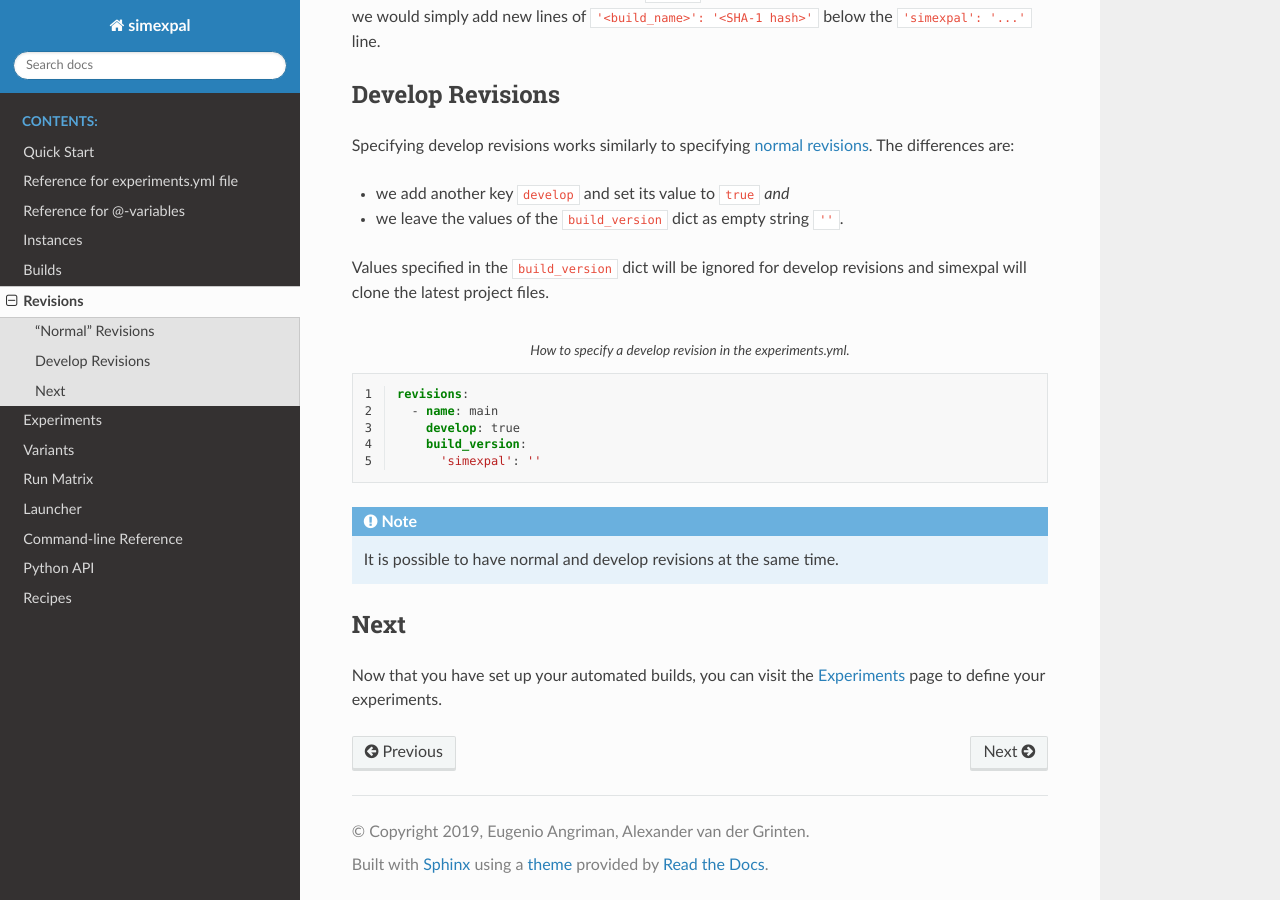
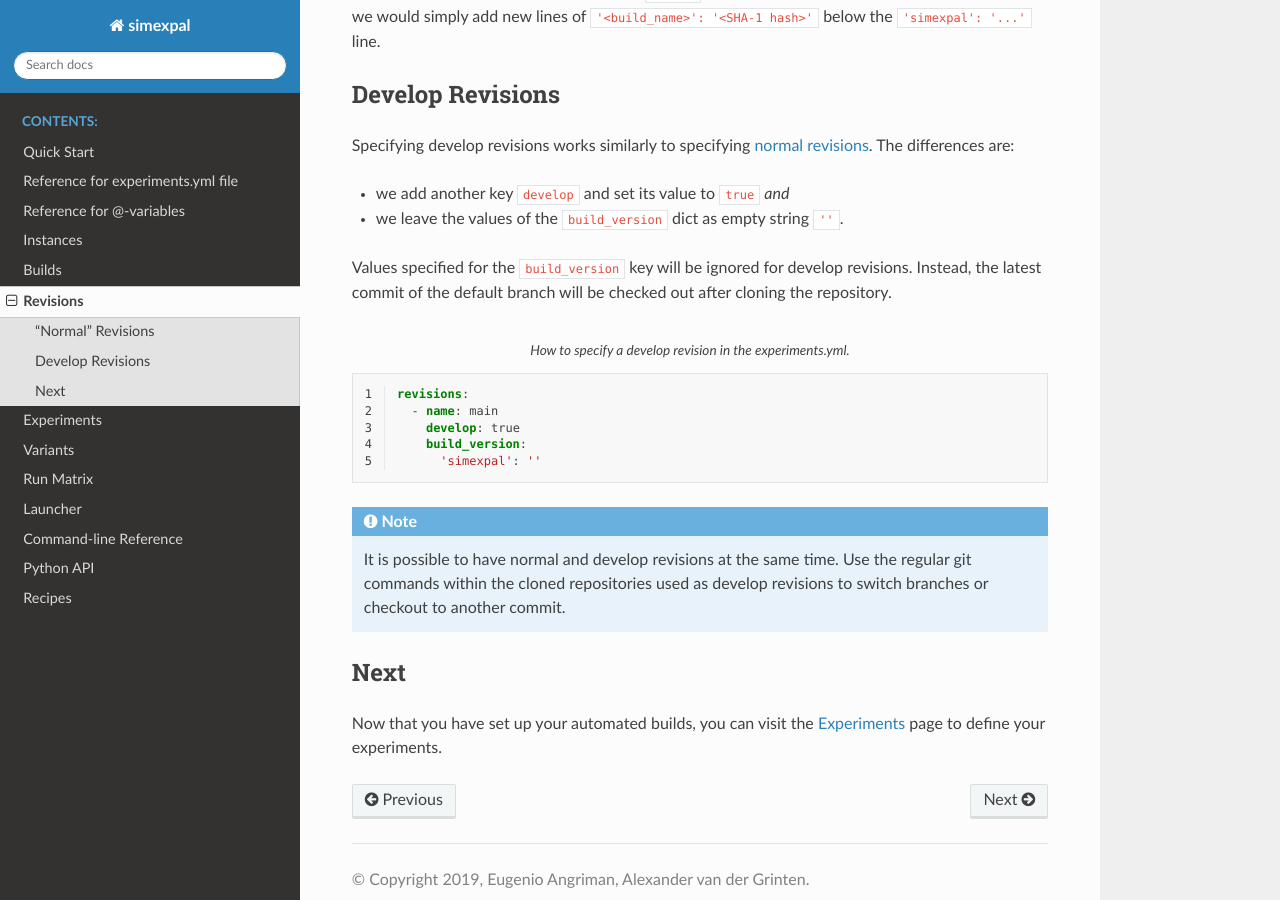
Before and after one commit to hu-macsy/simexpal, a Sphinx documentation site: the page built from docs/revisions.rst, in a window 1280 px wide and 900 px high, scrolled down 1124 px. Built offline with Sphinx 7.4.7 and the Read the Docs theme 2.0.0, drawn with Linux system fonts in a browser that asks for light colours.

Commit message:
Clearly document ignored key for build_version.
The build_version key will simply be ignored in develop revisions. This is now documented clearly.

```diff
--- a/docs/revisions.rst
+++ b/docs/revisions.rst
@@ -61,8 +61,9 @@ are:
 - we add another key ``develop`` and set its value to ``true`` *and*
 - we leave the values of the ``build_version`` dict as empty string ``''``.
 
-Values specified in the ``build_version`` dict will be ignored for develop revisions and simexpal will clone the
-latest project files.
+Values specified for the ``build_version`` key will be ignored for develop
+revisions. Instead, the latest commit of the default branch will be checked out
+after cloning the repository.
 
 .. code-block:: YAML
    :linenos:
@@ -76,6 +77,8 @@ latest project files.
 
 .. note::
    It is possible to have normal and develop revisions at the same time.
+   Use the regular git commands within the cloned repositories used as
+   develop revisions to switch branches or checkout to another commit.
 
 Next
 ----
```
